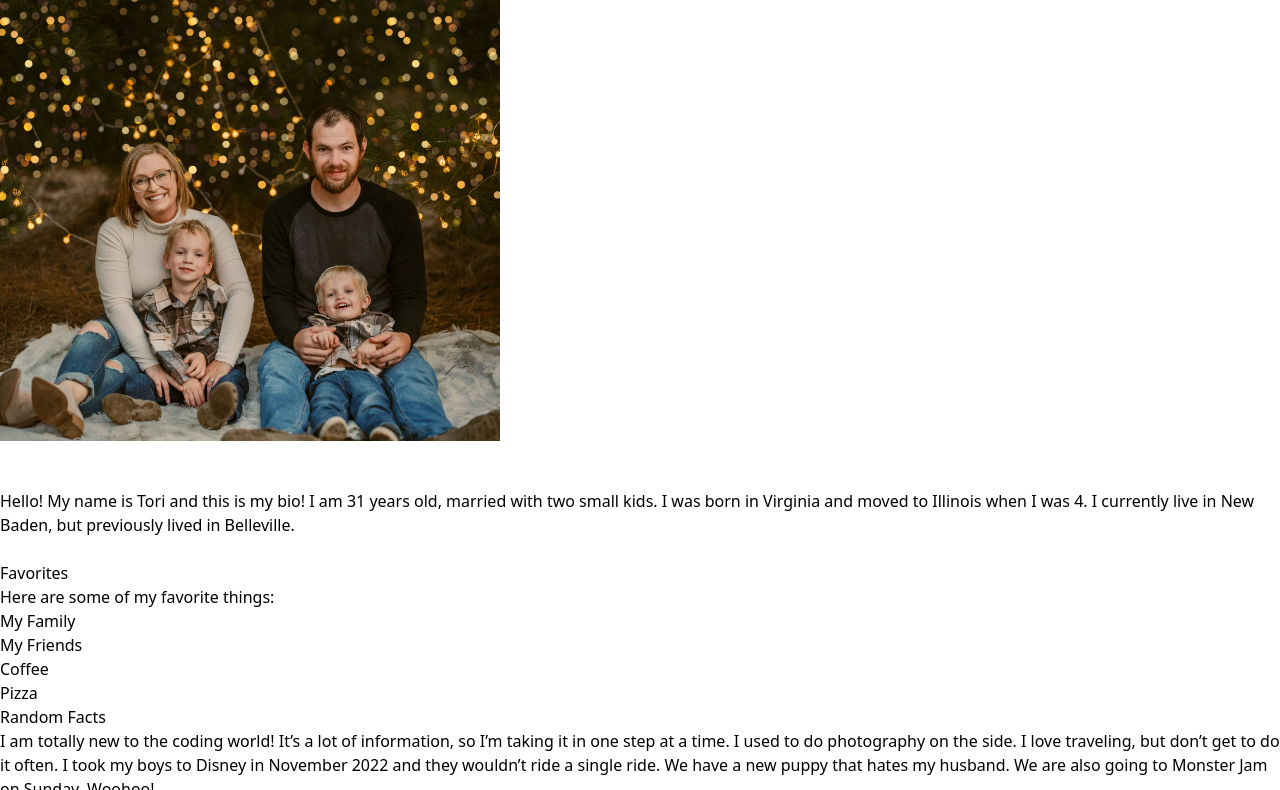
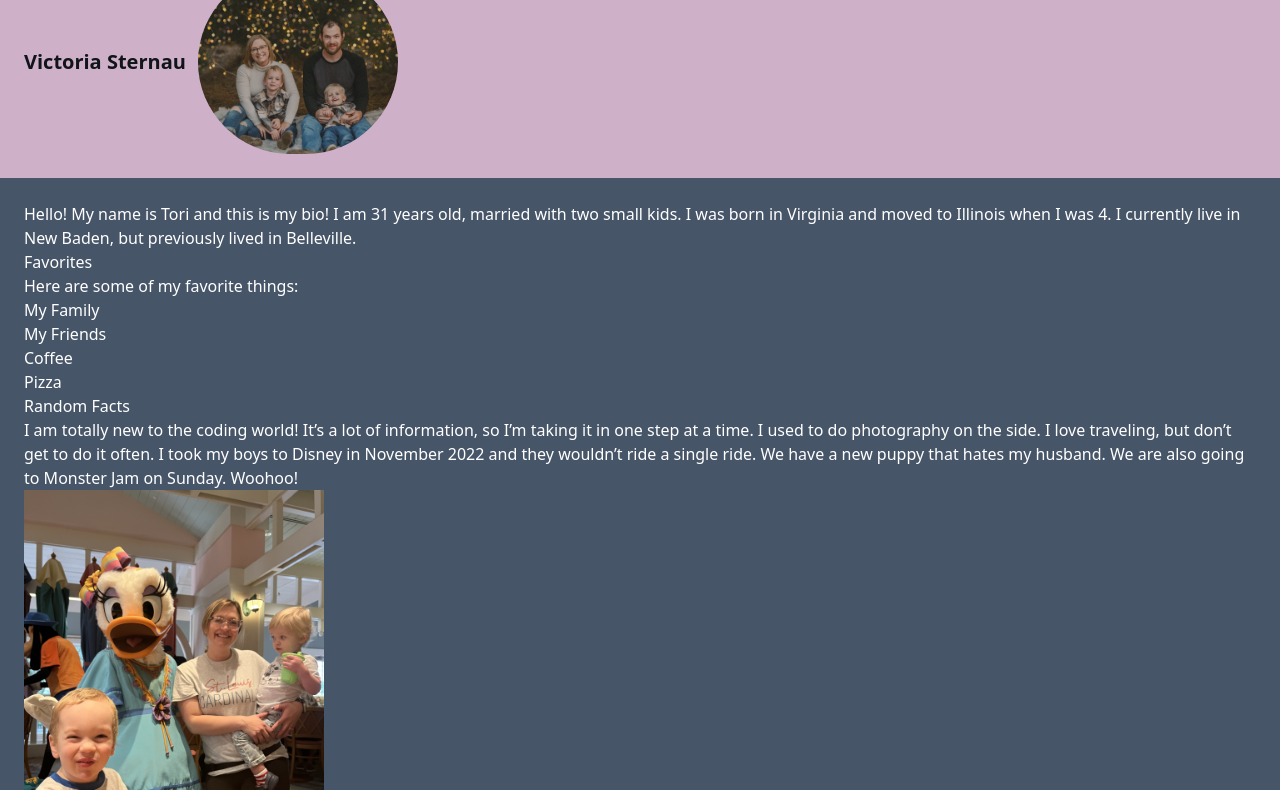
Before and after one commit to SWIC-177/html-css-skills-demo-vsternau, a website built with Vite: page index.html in a window 1280 px wide. Shown: the part 54-844 px from the top of the page. Built offline with nearby package versions, Linux system fonts and the light colour scheme.

Commit message:
Stylized header

```diff
--- a/index.html
+++ b/index.html
@@ -8,19 +8,24 @@
 
     <title>Victoria's Bio</title>
   </head>
-  <body>
 
-    <h1 class="text-3xl font-bold underline">Victoria’s Bio</h1>
-<p>
-  <img src="family.jpg" alt="My Family" width="500px" /><br><br>
+<body class="bg-slate-600">
+
+  <header class="flex bg-pink-200 opacity-75 p-6 items-center gap-3"><h1 class="text-xl font-bold">Victoria Sternau</h1>
+
+  <img src="family.jpg" alt="My Family" width="200px" height="200px" class="rounded-full" />
+  </header>
+  <main class="text-white p-6">
+  <p>
   Hello! My name is Tori and this is my bio! I am 31 years old,
   married with two small kids. I was born in Virginia and moved to
   Illinois when I was 4. I currently live in New Baden, but previously
-   lived in Belleville. <br><br></p>
+   lived in Belleville.
+  </p>
 
-<h2>Favorites</h2>
+    <h2>Favorites</h2>
 
-<p>Here are some of my favorite things:<br>
+<p>Here are some of my favorite things:
 <ul>
   <li>My Family</li>
   <li>My Friends</li>
@@ -34,12 +39,12 @@
 <p>I am totally new to the coding world! It’s a lot of information, so I’m taking it in one step at a time.
    I used to do photography on the side. I love traveling, but don’t get to do it often. I took my boys to Disney in November 2022
    and they wouldn’t ride a single ride. We have a new puppy that hates my husband.
-    We are also going to Monster Jam on Sunday. Woohoo!<br><br>
-<br>
-<img src="disney2.jpg" alt="Disney" width="300px "/>
-<br><br>
+    We are also going to Monster Jam on Sunday. Woohoo!</p>
+
+<p><img src="disney2.jpg" alt="Disney" width="300px "/>
+
 <center> <a href = "mailto: victoria.sternau@student.swic.edu">Send Email</a></center>
-<br><br></p>
+</p>
 
 
 <form>
@@ -97,8 +102,9 @@
 </section>
 
 </form>
+</main>
+  </body>
 
-  </body>
   <footer>
 <a href="https://www.linkedin.com/in/victoria-sternau-r-t-r-m-782621246">LinkedIn</a>
   </footer>
```
